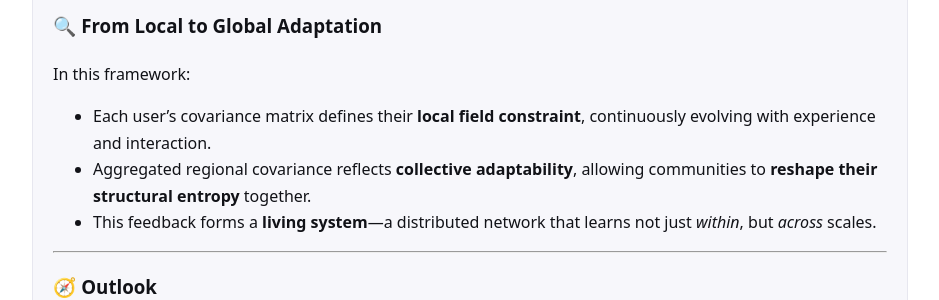
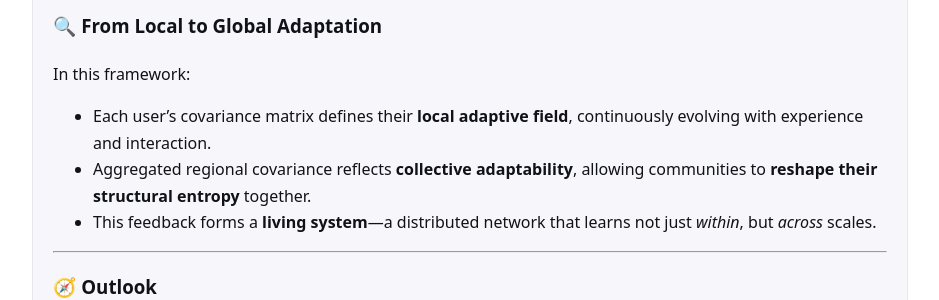
Before and after one commit to SolusVigilias/solusvigilias.github.io, a Jekyll site: the page built from _posts/2025-09-15-hello-mirrorverse.md, in a window 1280 px wide. Shown: the part 1041-1341 px from the top of the page, without its empty margins (170-1109 px from the left). Built offline with Jekyll 4.4.1, drawn with Linux system fonts in a browser that asks for light colours.

Commit message:
Update 2025-09-15-hello-mirrorverse.md

```diff
--- a/_posts/2025-09-15-hello-mirrorverse.md
+++ b/_posts/2025-09-15-hello-mirrorverse.md
@@ -36,7 +36,7 @@ Each controller optimizes its **exploration temperature (αₜ)** in response to
 ### 🔍 From Local to Global Adaptation
 
 In this framework:
-- Each user’s covariance matrix defines their **local field constraint**, continuously evolving with experience and interaction.
+- Each user’s covariance matrix defines their **local adaptive field**, continuously evolving with experience and interaction.
 - Aggregated regional covariance reflects **collective adaptability**, allowing communities to **reshape their structural entropy** together.
 - This feedback forms a **living system**—a distributed network that learns not just *within*, but *across* scales.
 
```
